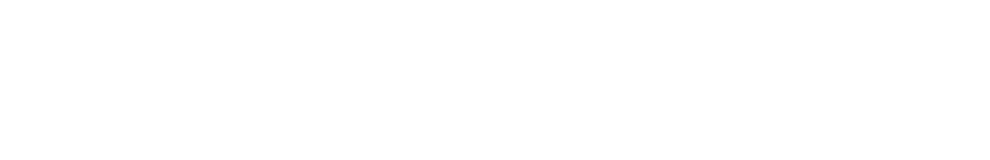
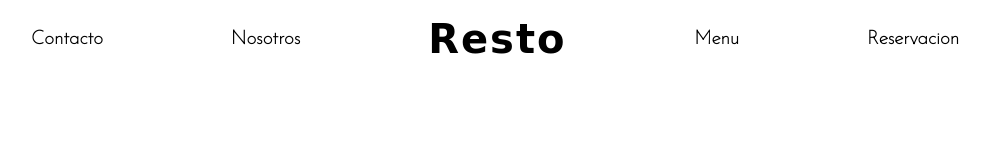
Before and after one commit to epicMonkey13/Resto, a plain HTML site: page index.html in a window 1280 px wide. Shown: the whole page, without its empty margins (145-1135 px from the left). Drawn offline with Linux system fonts and the light colour scheme; a web font is replaced by a local one.

Commit message:
add header section

```diff
--- a/index.html
+++ b/index.html
@@ -5,9 +5,30 @@
   <meta http-equiv="X-UA-Compatible" content="IE=edge">
   <meta name="viewport" content="width=device-width, initial-scale=1.0">
   <title>Resto</title>
+  <link rel="preconnect" href="https://fonts.googleapis.com">
+<link rel="preconnect" href="https://fonts.gstatic.com" crossorigin>
+<link href="https://fonts.googleapis.com/css2?family=Josefin+Sans:wght@100&family=Lato:wght@300&display=swap" rel="stylesheet">
+<link rel="preconnect" href="https://fonts.googleapis.com">
+<link rel="preconnect" href="https://fonts.gstatic.com" crossorigin>
+<link href="https://fonts.googleapis.com/css2?family=Rancho&display=swap" rel="stylesheet">
+<script src="https://kit.fontawesome.com/c267c2c25b.js" crossorigin="anonymous"></script>
   <link rel="stylesheet" href="style.css">
 </head>
 <body>
-
+  <header>
+    <nav>
+      <ul>
+        <li>Contacto</li>
+      <li>Nosotros</li>
+      <li id='logo'>Resto</li>
+      <li>Menu</li>
+      <li>Reservacion</li>
+      <li id='burger-menu'><i class="fa-solid fa-bars"></i>
+      </li>
+    </ul>
+    </nav>
+  </header>
+  <main></main>
+  <footer></footer>
 </body>
 </html>
--- a/style.css
+++ b/style.css
@@ -0,0 +1,69 @@
+* {
+  box-sizing: border-box;
+  margin: 0;
+  padding: 0;
+}
+
+body {
+  font-family: 'Josefin Sans', sans-serif;
+}
+
+main, header {
+  padding: 1rem;
+}
+
+img {
+  width: 100%;
+}
+/* header style start */
+header nav ul li {
+  display: none;
+}
+
+#logo {
+  display: inline;
+  font-size: 2.5rem;
+  letter-spacing: 2px;
+  font-family: 'Rancho', cursive;
+}
+
+#burger-menu {
+  display: inline;
+  float: right;
+  font-size: 1.6rem;
+}
+/* header style end*/
+
+
+/* header style start */
+/* header style end*/
+/* header style start */
+/* header style end*/
+
+@media screen and (min-width: 725px) {
+
+  body {
+    max-width: 960px;
+    margin: 0 auto;
+  }
+main {
+  padding: 0;
+}
+
+header nav ul {
+  display: flex;
+  justify-content: space-between;
+  align-items: center;
+}
+
+header nav ul li {
+  display: inline;
+  font-weight: bold;
+  font-size: 1.2rem;
+}
+
+#burger-menu {
+  display: none;
+}
+
+}
```
